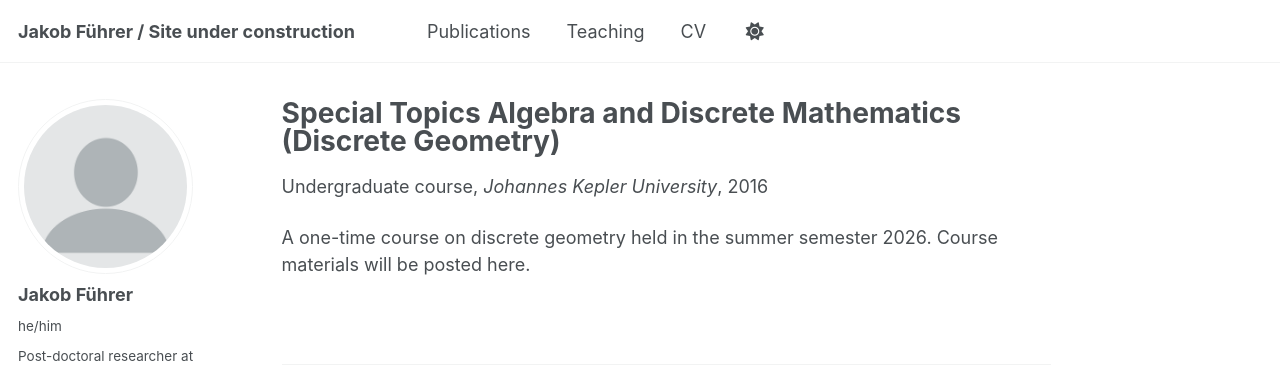
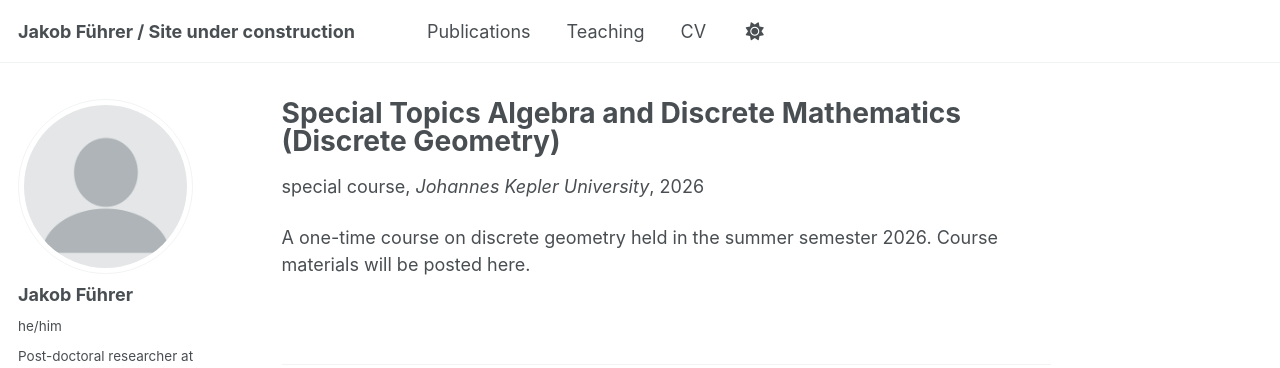
Before and after one commit to jakobfuehrer/jakobfuehrer.github.io, a Jekyll site: the page built from _teaching/2014-spring-teaching-1.md, in a window 1280 px wide. Shown: the top 368 px of the page. Built offline with Jekyll 4.4.1, drawn with Linux system fonts in a browser that asks for light colours; some web fonts are replaced; a script that is not in the unit is left out.

Commit message:
Update 2014-spring-teaching-1.md

```diff
--- a/_teaching/2014-spring-teaching-1.md
+++ b/_teaching/2014-spring-teaching-1.md
@@ -1,10 +1,10 @@
 ---
 title: "Special Topics Algebra and Discrete Mathematics (Discrete Geometry)"
 collection: teaching
-type: "Undergraduate course"
+type: "special course"
 permalink: /teaching/2026-summer-teaching-1
 venue: "Johannes Kepler University"
-date: 01.03.2016
+date: 01.03.2026
 location: "Linz"
 ---
 A one-time course on discrete geometry held in the summer semester 2026.
```
